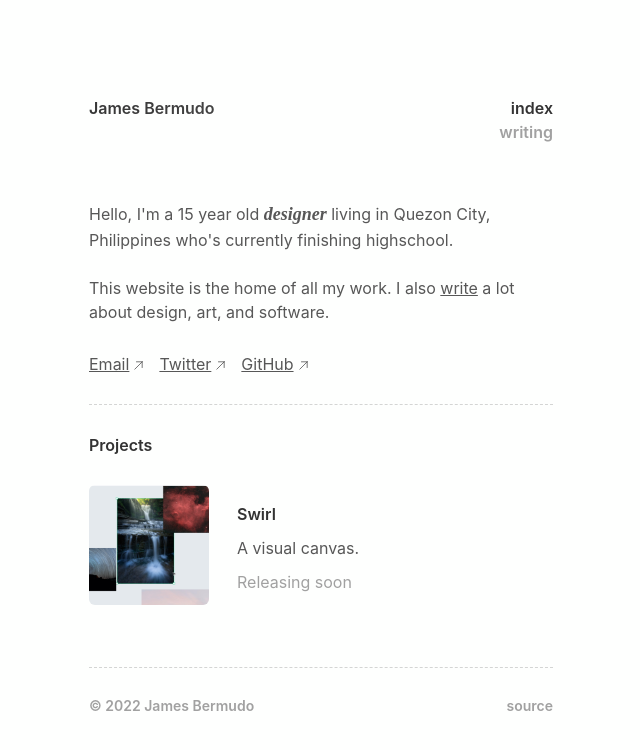
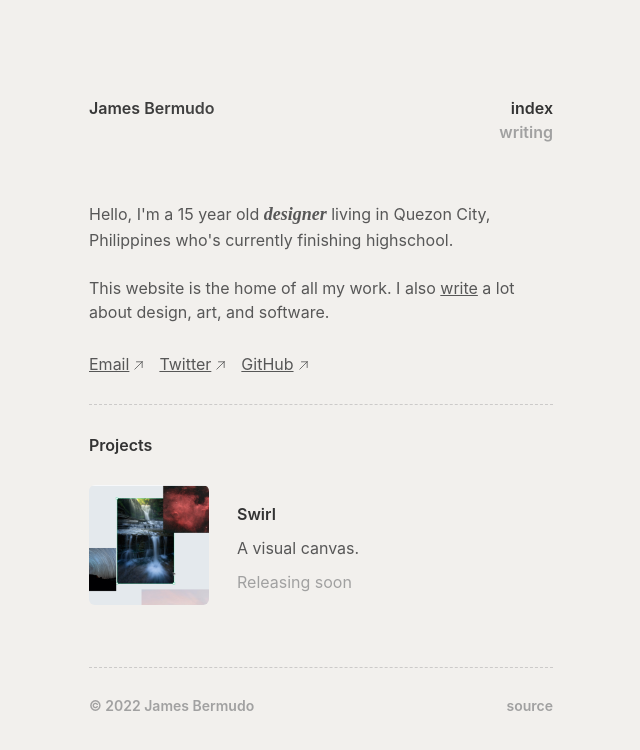
Before and after one commit to jcebermudo/jamesbermudo.com, a Next.js app: page / in a window 1280 px wide. Shown: the top 750 px of the page, without its empty margins (319-959 px from the left). Built offline with nearby package versions, Linux system fonts and the light colour scheme.

Commit message:
changed bg colour

```diff
--- a/styles/globals.css
+++ b/styles/globals.css
@@ -5,7 +5,7 @@
 html,
 body {
   font-family: "Inter", sans-serif;
-  background-color: #fefffe;
+  background-color: #f2f0ed;
   margin: 0;
   padding: 0;
   border: 0;
```
